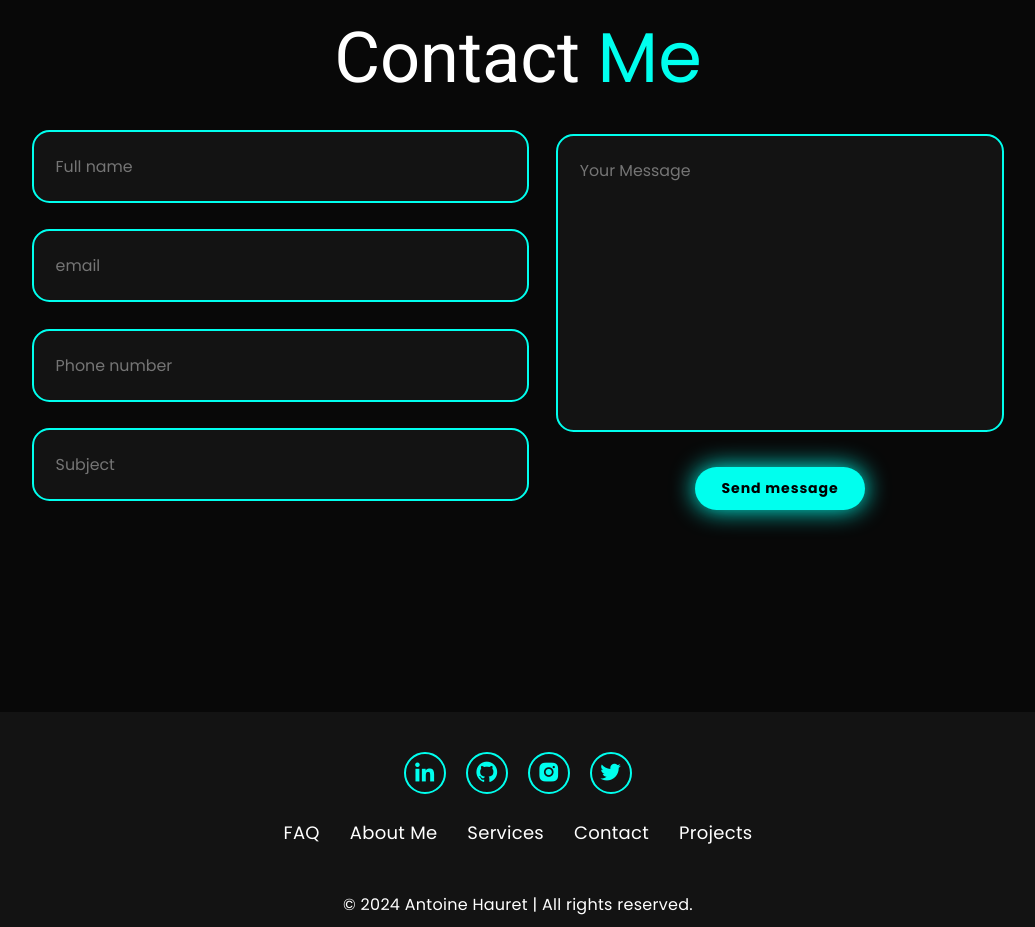
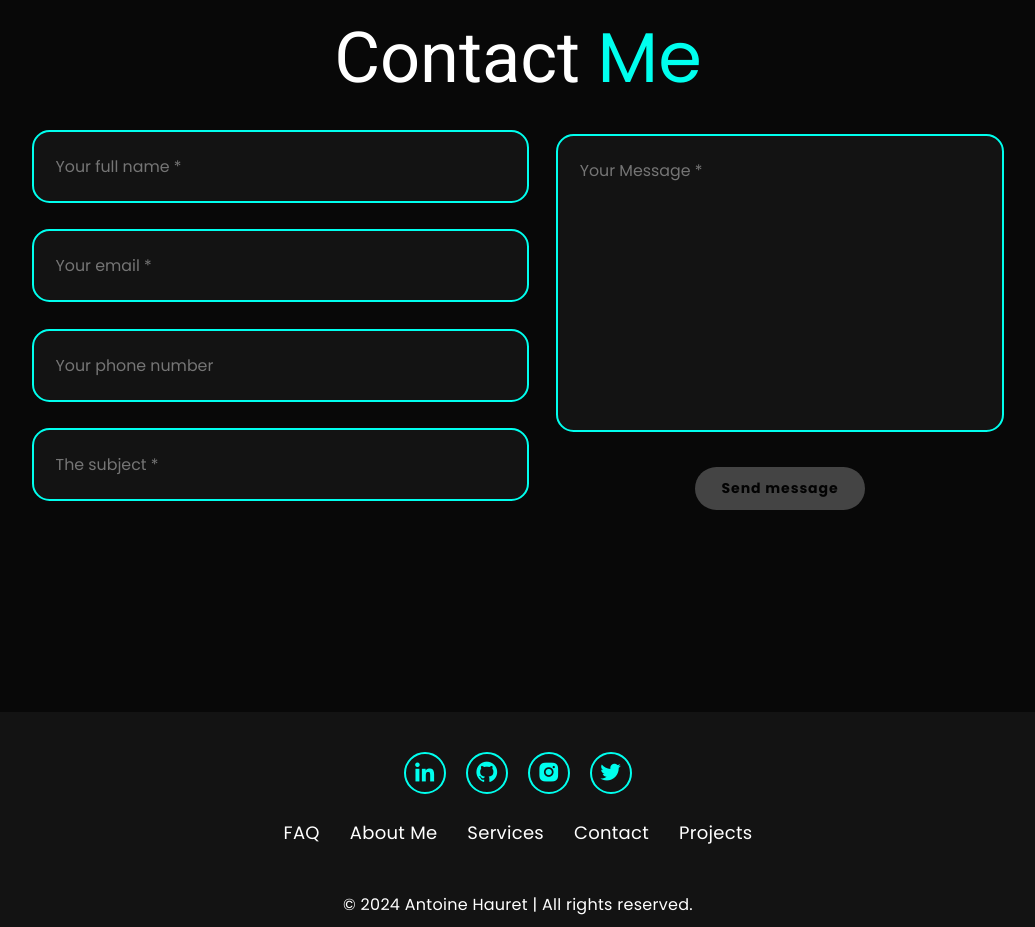
Before and after one commit to Antoinehrt/Portfolio, an Angular app: page / in a window 1280 px wide. Shown: the part 3340-4267 px from the top of the page, without its empty margins (122-1157 px from the left). Built offline with nearby package versions, Linux system fonts and the light colour scheme.

Commit message:
feat(ContactMe): add a visual validation for invalid form

```diff
--- a/src/app/pages/contact-me/contact-me.component.css
+++ b/src/app/pages/contact-me/contact-me.component.css
@@ -30,8 +30,17 @@ form {
 
  form .btn {
   margin-top: 2rem;
+ }
+
+.btn-disabled {
+  background-color: grey;
+  cursor: not-allowed;
+  opacity: 0.5;
+  box-shadow: none;
 }
-
+.btn {
+  transition: background-color 0.3s ease, box-shadow 0.3s ease;
+}
 
 @media (max-width: 991px) {
    form{
--- a/src/app/pages/contact-me/contact-me.component.html
+++ b/src/app/pages/contact-me/contact-me.component.html
@@ -1,16 +1,18 @@
 <form [formGroup]="contactForm" (submit)="sendMessage()">
   <div class="input-group">
     <div class="input-box">
-      <input type="text" name="name" id="name" placeholder="Full name" formControlName="name">
-      <input type="email" name="email" id="email" placeholder="email" formControlName="email">
+      <input type="text" name="name" id="name" placeholder="Your full name *" formControlName="name">
+      <input type="email" name="email" id="email" placeholder="Your email *" formControlName="email">
     </div>
     <div class="input-box">
-      <input type="tel" name="phone" id="phone" placeholder="Phone number" formControlName="phone">
-      <input type="text" name="subject" id="subject" placeholder="Subject" formControlName="subject">
+      <input type="tel" name="phone" id="phone" placeholder="Your phone number" formControlName="phone">
+      <input type="text" name="subject" id="subject" placeholder="The subject *" formControlName="subject">
     </div>
   </div>
   <div class="input-group-2">
-    <textarea name="message" id="message" cols="30" rows="10" placeholder="Your Message" formControlName="message"></textarea>
-    <input type="submit" value="Send message" class="btn" [disabled]="contactForm.invalid">
+    <textarea name="message" id="message" cols="30" rows="10" placeholder="Your Message *"
+              formControlName="message"></textarea>
+    <input type="submit" value="Send message" class="btn" [ngClass]="{'btn-disabled': contactForm.invalid}"
+           [disabled]="contactForm.invalid">
   </div>
 </form>
--- a/src/app/pages/contact-me/contact-me.component.ts
+++ b/src/app/pages/contact-me/contact-me.component.ts
@@ -1,11 +1,14 @@
 import { Component } from '@angular/core';
 import {FormBuilder, FormGroup, ReactiveFormsModule, Validators} from "@angular/forms";
+import {NgClass, NgIf} from "@angular/common";
 
 @Component({
   selector: 'app-contact-me',
   standalone: true,
   imports: [
-    ReactiveFormsModule
+    ReactiveFormsModule,
+    NgIf,
+    NgClass
   ],
   templateUrl: './contact-me.component.html',
   styleUrl: './contact-me.component.css'
```
